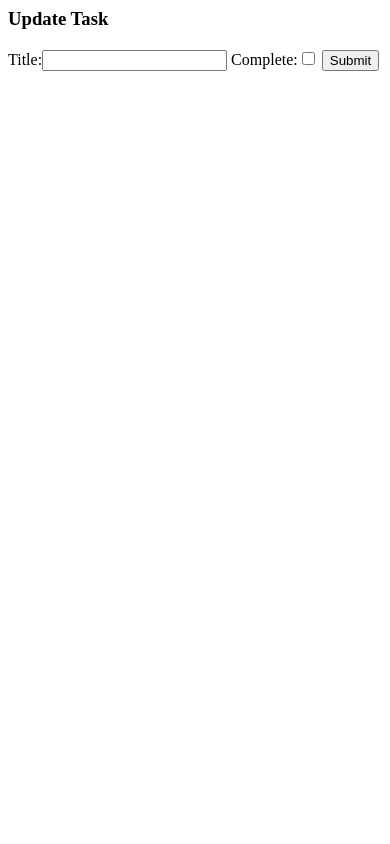
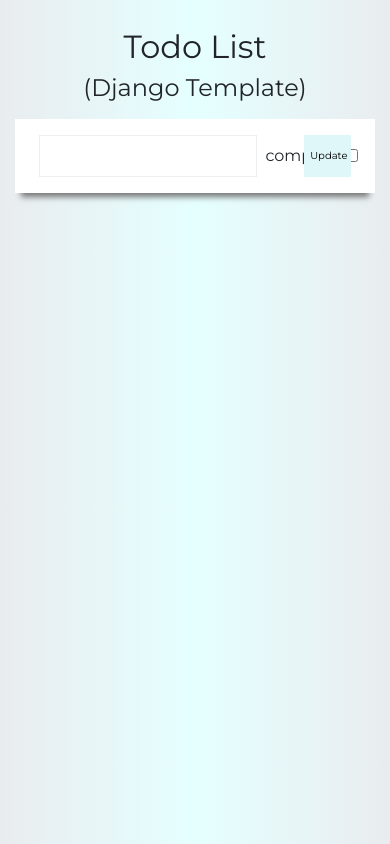
Before and after one commit to jinho6225/django_todo, a Django app: template todo/tasks/templates/tasks/update_task.html in a window 390 px wide. Run offline with Django 3.2, Linux system fonts and the light colour scheme; the template is opened without the code that fills it: values that come from a table or form of the project are taken from there, others are empty; some libraries are stand-ins or nearby versions.

Commit message:
completed styling

```diff
--- a/todo/tasks/templates/tasks/delete.html
+++ b/todo/tasks/templates/tasks/delete.html
@@ -1,8 +1,8 @@
-<p>Are you sure you want to delete "{{item}}" ?</p>
+{% comment %} <p>Are you sure you want to delete "{{item}}" ?</p>
 
 <a href="{% url 'list' %}">Cancel</a>
 
 <form method="POST" action="">
     {% csrf_token %}
     <input type="submit" name="confirm" >
-</form>
+</form> {% endcomment %}
--- a/todo/tasks/templates/tasks/update_task.html
+++ b/todo/tasks/templates/tasks/update_task.html
@@ -1,8 +1,147 @@
-<h3>Update Task</h3>
+<link rel="stylesheet" href="https://stackpath.bootstrapcdn.com/bootstrap/4.5.0/css/bootstrap.min.css" integrity="sha384-9aIt2nRpC12Uk9gS9baDl411NQApFmC26EwAOH8WgZl5MYYxFfc+NcPb1dKGj7Sk" crossorigin="anonymous">
+<link href="https://fonts.googleapis.com/css?family=Montserrat&display=swap" rel="stylesheet">
+<script
+  src="https://kit.fontawesome.com/2d323a629b.js"
+  crossorigin="anonymous"
+></script>
+<title>TO DO</title>
+<style type="text/css">
+    * {
+        font-family: "Montserrat", sans-serif;
+    }
+    :root {
+        --lightgray-color: #eceff1;
+        --white-color: #FFF;
+        --shadow-color: #777;
 
+        --padding: 8px;
+
+        --micro-font: 10px;
+        --small-font: 12px;
+        --normal-font: 16px;
+        --large-font: 20px
+    }
+    body{
+        background: #e9ecef;
+        background: linear-gradient(90deg, #e9ecef 0%, #e5ffff 50%, #e9ecef 100%);
+    }
+    .container {
+        margin-top: 5%;
+    }
+    .header {
+        text-align: center;
+        padding: var(--padding);
+    }
+    .inputBox {
+        padding: calc(var(--padding)*2) calc(var(--padding)*3);
+        background-color: var(--white-color);
+        box-shadow: 0 10px 6px -6px var(--shadow-color);
+    }
+    form {
+        margin: 0;
+    }
+    .inputForm {
+        width: 100%;
+        display:flex;
+    }
+    #id_title {
+        flex-grow: 6;
+        border: 1px solid var(--lightgray-color);
+        padding: var(--padding);
+        width: 70%;
+    }
+    label {
+        margin: 0
+    }
+    .id_complete {
+        font-size: var(--normal-font);
+        flex-grow: 1;
+        padding: var(--padding);
+        width: 15%;
+        display: flex;
+        align-items: center;
+        justify-content: space-evenly;
+    }
+    .submitBtn {
+        font-size: var(--normal-font);
+        flex-grow: 1;
+        background-color: #e0f7fa;
+        border: 0;
+        width: 15%;
+    }
+    .list-container {
+        margin-top: calc(var(--padding)*2);
+    }
+    .unorder-list {
+        list-style: none;
+        padding: 0;
+    }
+    .task-list {
+        margin: 1% 0 ;
+        padding: var(--padding) calc(var(--padding)*4);
+        display: flex;
+        align-items: center;
+        background-color: var(--white-color);
+        box-shadow: 0 5px 3px -3px var(--lightgray-color);
+        width: 100%;
+    }
+
+    .content {
+        flex-grow:7;
+        padding: var(--padding);
+        width: 80%;
+        cursor: pointer;
+    }
+
+    .content.active {
+        text-decoration: line-through;
+        color: darkgrey;
+    }
+
+    .icon{
+        flex-grow:1;
+        font-size: var(--large-font);
+        padding: 0 var(--padding);
+        text-align: center;
+        display: flex;
+        justify-content: space-around;
+        align-items: center;
+        width: 15%;
+        cursor: pointer;
+        transition: all 1s
+    }
+    .icon :hover{
+        cursor: pointer;
+        transform: scale(1.1);
+    }
+    .anchor_tag {
+        color: #263238
+    }
+    .far {
+        padding: var(--padding);
+    }
+
+    @media screen and (max-width: 500px) {
+        .submitBtn {
+            font-size: var(--micro-font);
+        }
+    }
+</style>
+
+
+<div class="container">
+    <header class="header">
+        <h2>Todo List</h2>
+        <h4>(Django Template)</h4>
+    </header>
 {% comment %} 만약 action에 '/' 들어가면 더이상 업데이트가 아닌 생성이 된다 {% endcomment %}
-<form method="POST" action="">
-    {% csrf_token %}
-    {{form}}
-    <input type="submit" name="Update Task">
-</form>
+    <div class="inputBox">
+        <form method="POST" action="" class="inputForm">
+            {% csrf_token %}
+            {{form.title}}
+            <span class="id_complete"><label for="complete">complete: </label>
+            {{form.complete}}</span>
+            <input type="submit" name="Update Task" class="submitBtn" value="Update">
+        </form>
+    </div>
+</div>
```
Also changed, not shown: todo/tasks/templates/tasks/list.html (+9 -6 lines), todo/tasks/views.py (+2 -6 lines).
